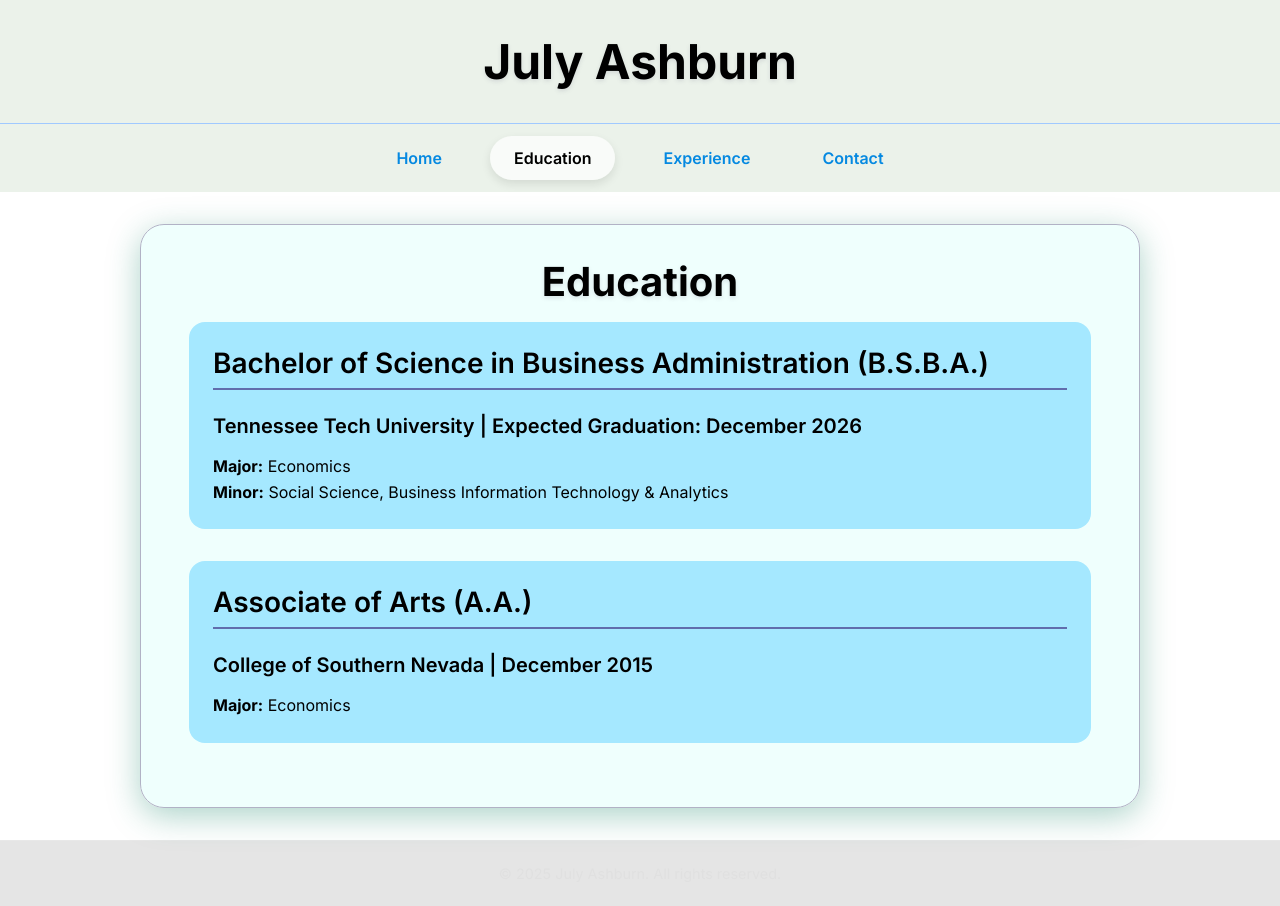
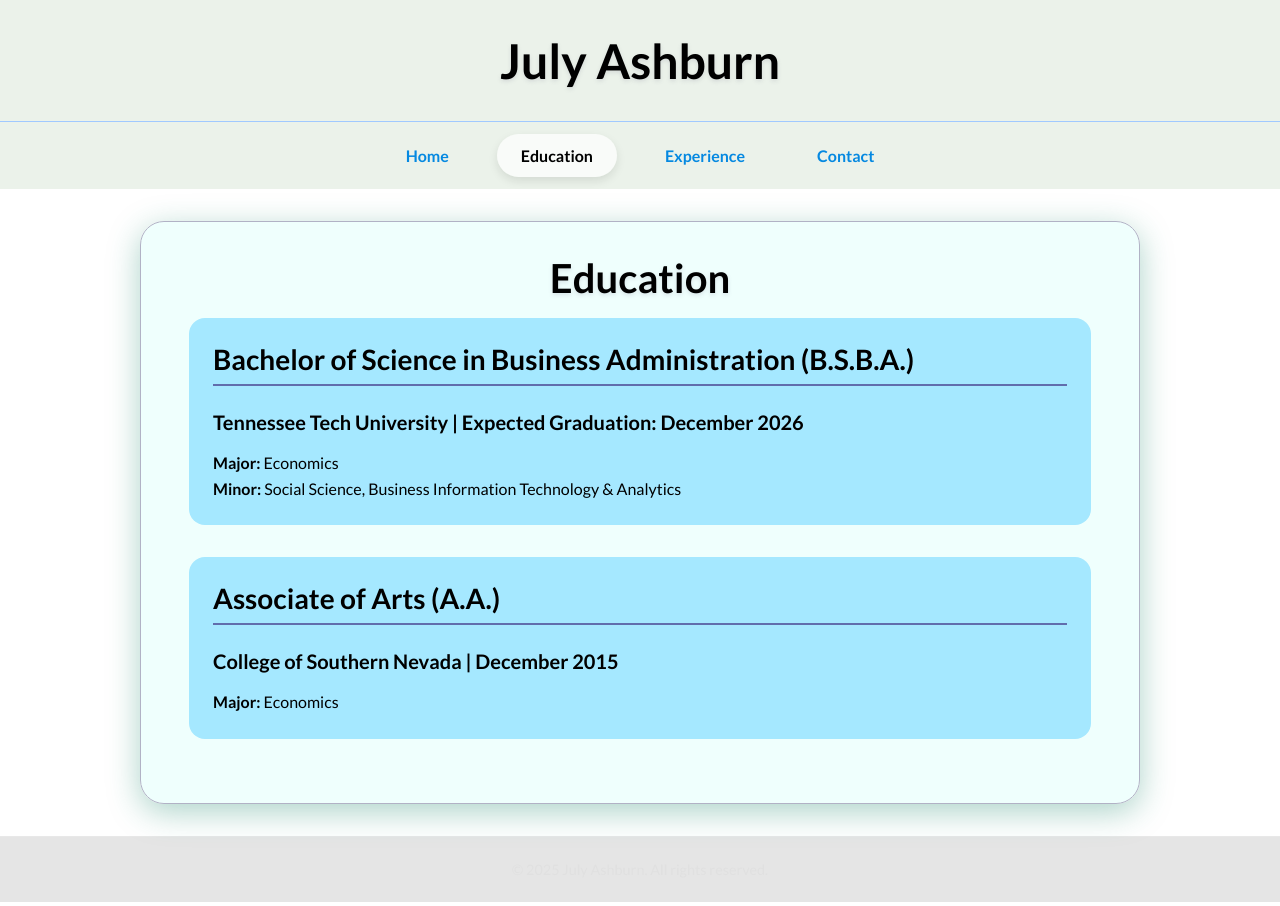
Before and after one commit to jbashburn/JulysE_Portfolio, a plain HTML site: page education.html in a window 1280 px wide. Drawn offline with Linux system fonts and the light colour scheme.

Commit message:
final files. changed font.

```diff
--- a/education.html
+++ b/education.html
@@ -5,9 +5,10 @@
     <meta name="viewport" content="width=device-width, initial-scale=1.0">
     <title>Education - E-Portfolio</title>
     <link rel="stylesheet" href="style.css">
+    <!-- Google Font: Lato (Changed from Inter) -->
     <link rel="preconnect" href="https://fonts.googleapis.com">
     <link rel="preconnect" href="https://fonts.gstatic.com" crossorigin>
-    <link href="https://fonts.googleapis.com/css2?family=Inter:wght@400;600;700&display=swap" rel="stylesheet">
+    <link href="https://fonts.googleapis.com/css2?family=Lato:wght@300;400;700&display=swap" rel="stylesheet">
 </head>
 <body>
 
--- a/style.css
+++ b/style.css
@@ -1,5 +1,5 @@
 /* --- Google Font Import --- */
-@import url('https://fonts.googleapis.com/css2?family=Inter:wght@400;600;700&display=swap');
+@import url('https://fonts.googleapis.com/css2?family=Lato:wght@300;400;700&display=swap'); /* Changed from Inter */
 
 /* --- Global Resets & Body Styling --- */
 * {
@@ -9,7 +9,8 @@
 }
 
 body {
-    font-family: 'Inter', sans-serif;
+    font-family: 'Lato', sans-serif; /* Changed from 'Inter' */
+    font-weight: 400; /* Sets the default to a readable, regular weight */
     color: #000000;
     /* Linktree-inspired gradient "wallpaper" */
     background: linear-gradient(135deg, #ffffff 0%, #ffffff 100%);
@@ -30,6 +31,7 @@ body {
     /* Matched to your nav background */
     background: rgba(57, 126, 51, 0.1);
     backdrop-filter: blur(5px);
+    /* This is your color change! It's safe. */
     border-bottom: 1px solid rgb(160, 201, 255); /* Moved border here */
 }
 
@@ -64,7 +66,7 @@ nav ul {
 nav a {
     text-decoration: none;
     color: #0589e1;
-    font-weight: 600;
+    font-weight: 700; /* Changed from 600 for a clearer bold */
     font-size: 1rem;
     padding: 0.75rem 1.5rem;
     border-radius: 50px; /* Pill shape */
@@ -126,13 +128,13 @@ h1 {
 
 h2 {
     font-size: 1.75rem;
-    font-weight: 600;
+    font-weight: 700; /* Changed from 600 */
     color: #000000;
 }
 
 h3 {
     font-size: 1.25rem;
-    font-weight: 600;
+    font-weight: 700; /* Changed from 600 */
     color: #000000;
     text-align: left;
 }
```
Also changed, not shown: contact.html (+2 -1 lines), experience.html (+3 -2 lines), index.html (+2 -2 lines).
